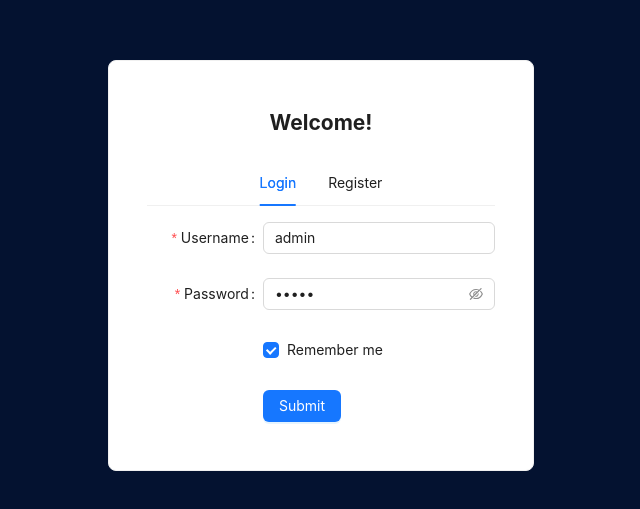
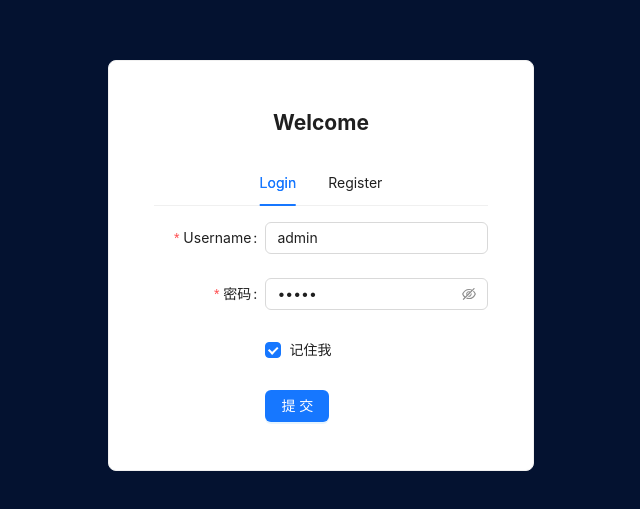
Before and after one commit to imyuanxiao/rbac-frontend, a React (Create React App) app: page /login in a window 1280 px wide. Shown: the part 135-644 px from the top of the page, without its empty margins (319-959 px from the left). Built offline with nearby package versions, Linux system fonts and the light colour scheme.

Commit message:
增加国际化功能

```diff
--- a/package.json
+++ b/package.json
@@ -14,9 +14,12 @@
     "antd": "^5.4.7",
     "axios": "^1.4.0",
     "http-proxy-middleware": "^2.0.6",
+    "i18next": "^22.4.15",
+    "i18next-browser-languagedetector": "^7.0.1",
     "jwt-decode": "^3.1.2",
     "react": "^18.2.0",
     "react-dom": "^18.2.0",
+    "react-i18next": "^12.2.2",
     "react-router-config": "^5.1.1",
     "react-router-dom": "^6.11.1",
     "react-scripts": "5.0.1",
--- a/src/App.tsx
+++ b/src/App.tsx
@@ -7,6 +7,29 @@ import Login from "./pages/login/Login";
 import Home from "./layout/Home";
 import {checkTokenExpiration} from "./utils/TokenUtil";
 import NotFound from "./pages/notFound/NotFound";
+
+// internationalizing components
+import { initReactI18next } from 'react-i18next';
+import i18n from 'i18next';
+import LanguageDetector from 'i18next-browser-languagedetector';
+
+import enTranslation from './locales/en.json';
+import zhTranslation from './locales/zh.json';
+
+i18n
+    .use(LanguageDetector)
+    .use(initReactI18next)
+    .init({
+        resources: {
+            en: { translation: enTranslation },
+            zh: { translation: zhTranslation },
+        },
+        fallbackLng: 'zh', // 默认语言为中文
+        debug: true,
+        interpolation: {
+            escapeValue: false, // 不需要转义HTML标签
+        },
+    });
 
 function App() {
 
--- a/src/assets/css/style.css
+++ b/src/assets/css/style.css
@@ -1,20 +1,20 @@
-.login-page-container {
+.login_page_container {
     height: 100vh;
     background-color: #041230;
 }
 
-.login-card{
+.login_card{
     display: grid;
     justify-items: center;
 }
 
-.login-card > div{
+.login_card > div{
     display: grid;
     justify-items: center;
     font-size: 1.5em;
 }
 
-.login-card p:first-child{
+.login_card p:first-child{
     margin-top: 1em;
     font-weight: bold;
 }
--- a/src/compenents/Login/LoginCard.tsx
+++ b/src/compenents/Login/LoginCard.tsx
@@ -3,27 +3,28 @@ import { Card, Tabs } from 'antd';
 import type { TabsProps } from 'antd';
 import LoginForm from "./LoginForm";
 import RegisterForm from "./RegisterForm";
+import {useTranslation} from "react-i18next";
+
+const LoginCard: React.FC = () => {
+    const { t } = useTranslation();
 
     const items: TabsProps['items'] = [
         {
             key: '1',
-        label: `Login`,
+            label: t('login_card_login'),
             children: <LoginForm/>,
         },
         {
             key: '2',
-        label: `Register`,
+            label: t('login_card_register'),
             children: <RegisterForm/>,
         },
     ];
 
-
-const LoginCard: React.FC = () => {
-
     return (
-        <Card className={"login-card"}>
+        <Card className={"login_card"}>
             <div>
-                <p>Welcome!</p>
+                <p>{t('login_card_welcome')}</p>
             </div>
             <Tabs defaultActiveKey="1" items={items} centered/>
         </Card>
--- a/src/compenents/Login/LoginForm.tsx
+++ b/src/compenents/Login/LoginForm.tsx
@@ -3,7 +3,10 @@ import { Button, Checkbox, Form, Input } from 'antd';
 import {getAllPermissions, getAllRoles, login, updateMyPermissions} from "../../api/api";
 import { useNavigate } from 'react-router-dom';
 import LocalStoreUtil from "../../utils/LocalStoreUtil";
+import {useTranslation} from "react-i18next";
+
 const LoginForm: React.FC = () => {
+    const { t } = useTranslation();
     const navigate = useNavigate();
 
     const onFinish = async (values: any) => {
@@ -26,6 +29,7 @@ const LoginForm: React.FC = () => {
         console.log('Failed:', errorInfo);
     };
 
+    // @ts-ignore
     return (
         <Form
             name="basic"
@@ -38,11 +42,11 @@ const LoginForm: React.FC = () => {
             autoComplete="on"
         >
             <Form.Item
-                label="Username"
+                label={t('user_username')}
                 name="username"
                 rules={[
-                    { required: true, message: 'Please input your username!' },
-                    { min: 4, max: 20, message: 'Length should be between 4 and 20 characters!' }
+                    { required: true, message: t('user_username_rule_required') as string },
+                    { min: 4, max: 20, message: t('user_username_rule_length') as string }
                 ]}
                 initialValue="admin"
             >
@@ -50,11 +54,11 @@ const LoginForm: React.FC = () => {
             </Form.Item>
 
             <Form.Item
-                label="Password"
+                label={t('user_password')}
                 name="password"
                 rules={[
-                    { required: true, message: 'Please input your password!' },
-                    { min: 4, max: 20, message: 'Length should be between 4 and 20 characters!' }
+                    { required: true, message: t('user_password_rule_required') as string },
+                    { min: 4, max: 20, message:t('user_password_rule_length') as string }
                 ]}
                 initialValue="admin"
             >
@@ -62,12 +66,12 @@ const LoginForm: React.FC = () => {
             </Form.Item>
 
             <Form.Item name="remember" valuePropName="checked" wrapperCol={{ offset: 8, span: 16 }}>
-                <Checkbox>Remember me</Checkbox>
+                <Checkbox>{t('login_card_remember_me')}</Checkbox>
             </Form.Item>
 
             <Form.Item wrapperCol={{ offset: 8, span: 16 }}>
                 <Button type="primary" htmlType="submit">
-                    Submit
+                    {t('login_card_submit')}
                 </Button>
             </Form.Item>
         </Form>
--- a/src/compenents/Login/RegisterForm.tsx
+++ b/src/compenents/Login/RegisterForm.tsx
@@ -1,15 +1,15 @@
 import React from 'react';
-import { Button, Form, Input } from 'antd';
+import {Button, Form, Input, message} from 'antd';
+import {useTranslation} from "react-i18next";
+
+const RegisterForm: React.FC = () => {
+    const { t } = useTranslation();
 
     const onFinish = (values: any) => {
-    console.log('Success:', values);
+        message.info(t('message_unfinished'))
     };
 
-const onFinishFailed = (errorInfo: any) => {
-    console.log('Failed:', errorInfo);
-};
-
-const RegisterForm: React.FC = () => (
+    return(
         <Form
             name="basic"
             labelCol={{ span: 8 }}
@@ -17,39 +17,48 @@ const RegisterForm: React.FC = () => (
             style={{ maxWidth: 600 }}
             initialValues={{ remember: true }}
             onFinish={onFinish}
-        onFinishFailed={onFinishFailed}
             autoComplete="off"
         >
             <Form.Item
-            label="Username"
+                label={t('user_username')}
                 name="username"
-            rules={[{ required: true, message: 'Please input your username!' }]}
+                rules={[
+                    { required: true, message: t('user_username_rule_required') as string },
+                    { min: 4, max: 20, message: t('user_username_rule_length') as string }
+                ]}
             >
                 <Input />
             </Form.Item>
 
             <Form.Item
-            label="Password"
+                label={t('user_password')}
                 name="password"
-            rules={[{ required: true, message: 'Please input your password!' }]}
+                rules={[
+                    { required: true, message: t('user_password_rule_required') as string },
+                    { min: 4, max: 20, message:t('user_password_rule_length') as string }
+                ]}
             >
                 <Input.Password />
             </Form.Item>
 
             <Form.Item
-            label="Password"
-            name="password"
-            rules={[{ required: true, message: 'Please input your password!' }]}
+                label={t('user_password_check')}
+                name="password_check"
+                rules={[
+                    { required: true, message: t('user_password_rule_required') as string },
+                    { min: 4, max: 20, message:t('user_password_rule_length') as string },
+                ]}
             >
                 <Input.Password />
             </Form.Item>
 
             <Form.Item wrapperCol={{ offset: 8, span: 16 }}>
                 <Button type="primary" htmlType="submit">
-                Submit
+                    {t('login_card_submit')}
                 </Button>
             </Form.Item>
         </Form>
     );
+};
 
 export default RegisterForm;
--- /dev/null
+++ b/src/locales/en.json
@@ -0,0 +1,12 @@
+{
+  "login_card_welcome": "Welcome",
+  "login_card_login": "Login",
+  "login_card_register": "Register",
+  "message_logged_in": "Already logged in",
+  "user_username": "Username",
+  "user_username_rule_required": "用户名为必填项",
+  "user_username_rule_length": "用户名长度必须4-20Length should be between 4 and 20 characters!",
+  "user_password": "密码",
+  "user_password_warning": "用户名",
+  "user_avatar": "头像"
+}
--- /dev/null
+++ b/src/locales/zh.json
@@ -0,0 +1,17 @@
+{
+  "login_card_welcome": "欢迎来到我的应用",
+  "login_card_login": "登录",
+  "login_card_register": "注册",
+  "login_card_submit": "提交",
+  "login_card_remember_me": "记住我",
+  "user_username": "用户名",
+  "user_username_rule_required": "用户名为必填项",
+  "user_username_rule_length": "用户名长度为4-20个字符",
+  "user_password": "密码",
+  "user_password_check": "确认密码",
+  "user_password_rule_required": "密码为必填项",
+  "user_password_rule_length": "密码长度为4-20个字符",
+  "user_avatar": "头像",
+  "message_logged_in": "已登录",
+  "message_unfinished": "功能未开放"
+}
--- a/src/pages/login/Login.tsx
+++ b/src/pages/login/Login.tsx
@@ -4,18 +4,21 @@ import "../../assets/css/style.css"
 import LoginCard from "../../compenents/Login/LoginCard";
 import { useNavigate } from 'react-router';
 import LocalStoreUtil from "../../utils/LocalStoreUtil";
+import { useTranslation } from 'react-i18next';
 
 function Login() {
+    const { t } = useTranslation();
+
     const navigate = useNavigate();
     // 如果已经登录了直接跳转到首页
     if (LocalStoreUtil.getLoginState())  {
-        console.log("已登录")
+        console.log(t('message_logged_in'))
         navigate('/index');
     }
     return (
-        <Row justify="center" align="middle" className="login-page-container">
+        <Row justify="center" align="middle" className="login_page_container">
             <Col  xs={24} sm={12} md={8}>
-                <div className="login-card-container">
+                <div className="login_card_container">
                     <LoginCard/>
                 </div>
             </Col>
```
Also changed, not shown: 2 other files (tests, documents, lock files or other folders). Lines whose indentation alone changed are shown as unchanged.
